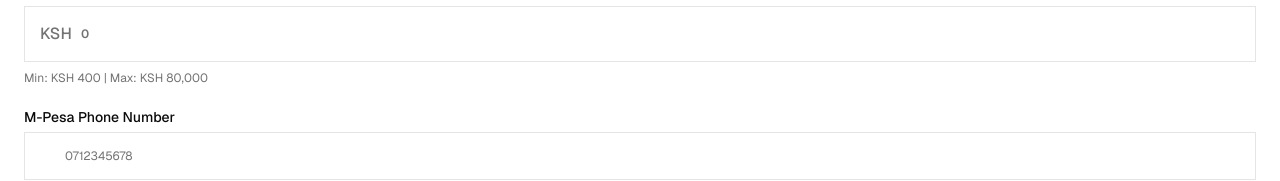
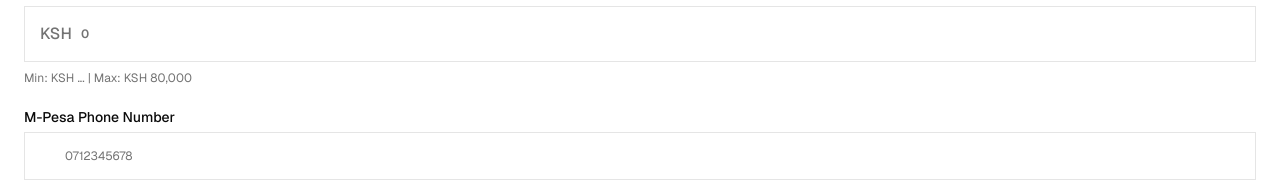
Before and after one commit to BazarinTech/anduril-market, a Next.js app: page /recharge in a window 1280 px wide. Shown: the part 470-651 px from the top of the page. Built offline with nearby package versions, Linux system fonts and the light colour scheme; no server answers; some icons are missing.

Commit message:
Fix: improved market

```diff
--- a/app/(app)/cashout/page.tsx
+++ b/app/(app)/cashout/page.tsx
@@ -26,6 +26,7 @@
 import Topbar from "@/components/shared/topbar"
 import { PasswordInput } from "@/components/auth/password-input"
 import { useMainStore } from "@/lib/stores/use-main-store"
+import { parseLimit } from "@/lib/limits/amount"
 import { initiateWithdrawal } from "@/lib/backend/actions"
 import { toast } from "sonner"
 import { useCurrency } from "@/lib/hooks/use-currency"
@@ -50,7 +51,10 @@
     balance: 0,
     mpesaPhone: "",
     accountName: "",
-    minWithdraw: 0,
+    // null, not 0. Before the API responds the minimum is *unknown*, and 0
+    // would make `amount < min` false for every amount -- the check would be
+    // silently absent for anyone who submits during that window.
+    minWithdraw: null as number | null,
     maxWithdraw: 0,
   })
 
@@ -64,7 +68,7 @@
         balance: Number(mainDetails.wallet.balance),
         mpesaPhone: mainDetails.wallet.withdrawal_account,
         accountName: mainDetails.wallet.withdrawal_name,
-        minWithdraw: Number(mainDetails.controls.minWithdrawal),
+        minWithdraw: parseLimit(mainDetails.controls.minWithdrawal),
         maxWithdraw: 1000000,
       })
       setFee(mainDetails.controls.withFee)
@@ -91,6 +95,11 @@
 
     if (!amount || numAmount <= 0) {
       setError("Please enter a valid amount")
+      return
+    }
+
+    if (walletData.minWithdraw === null) {
+      setError("Still loading withdrawal limits. Please try again in a moment.")
       return
     }
 
@@ -235,7 +244,7 @@
                 />
               </div>
               <p className="text-xs text-muted-foreground">
-                Min: KSH {walletData.minWithdraw} | Max: KSH {walletData.maxWithdraw.toLocaleString()}
+                Min: KSH {walletData.minWithdraw ?? "..."} | Max: KSH {walletData.maxWithdraw.toLocaleString()}
               </p>
             </div>
 
--- a/app/(app)/recharge/page.tsx
+++ b/app/(app)/recharge/page.tsx
@@ -13,6 +13,7 @@
 } from "hugeicons-react"
 import Topbar from "@/components/shared/topbar"
 import { useMainStore } from "@/lib/stores/use-main-store"
+import { parseLimit } from "@/lib/limits/amount"
 import { toast } from "sonner"
 import { initiateDeposit } from "@/lib/backend/actions"
 
@@ -24,10 +25,19 @@
   const [isLoading, setIsLoading] = useState(false)
   const [error, setError] = useState("")
   const [successMessage, setSuccessMessage] = useState("")
+  const mainDetails = useMainStore((state) => state.mainDetails)
   const fetchMainDetails = useMainStore((state) => state.fetchMainDetails)
   const token = useMainStore((state) => state.token)
 
-  const minDeposit = 400
+  /**
+   * The minimum comes from the platform settings, not from this file.
+   *
+   * It used to be a hardcoded 400 that was *displayed* and never compared
+   * against, so the screen stated a floor it did not enforce -- a KSH 1
+   * deposit passed straight through to the STK push. null means "not known
+   * yet", which blocks rather than permits.
+   */
+  const minDeposit = parseLimit(mainDetails?.controls?.minDeposit)
   const maxDeposit = 80000
 
   const handleAmountSelect = (value: number) => {
@@ -51,6 +61,21 @@
 
     if (!amount || numAmount <= 0) {
       setError("Please enter a valid amount")
+      return
+    }
+
+    if (minDeposit === null) {
+      setError("Still loading deposit limits. Please try again in a moment.")
+      return
+    }
+
+    if (numAmount < minDeposit) {
+      setError(`Minimum deposit is KSH ${minDeposit}`)
+      return
+    }
+
+    if (numAmount > maxDeposit) {
+      setError(`Maximum deposit is KSH ${maxDeposit.toLocaleString()}`)
       return
     }
 
@@ -138,7 +163,7 @@
             />
           </div>
           <p className="text-xs text-muted-foreground">
-            Min: KSH {minDeposit} | Max: KSH {maxDeposit.toLocaleString()}
+            Min: KSH {minDeposit ?? "..."} | Max: KSH {maxDeposit.toLocaleString()}
           </p>
         </div>
 
--- /dev/null
+++ b/lib/limits/amount.ts
@@ -0,0 +1,21 @@
+/**
+ * Parse a platform limit that arrived from the API.
+ *
+ * The comparison this feeds is `amount < limit`, and that expression is false
+ * whenever `limit` is NaN -- so an absent or malformed value does not weaken
+ * the check, it removes it. `Number(undefined)` is NaN, and the cashout screen
+ * additionally starts at 0 before the API responds, which has the same effect
+ * for anyone quick enough to submit during that window.
+ *
+ * Returning null for anything unusable forces the caller to decide, and the
+ * callers here refuse rather than guess. The server enforces the same limits
+ * independently; this exists so the user is told before a request is made,
+ * not to be the only thing standing in the way.
+ */
+export function parseLimit(value: unknown): number | null {
+  if (value === null || value === undefined || value === "") return null
+
+  const n = Number(value)
+
+  return Number.isFinite(n) && n >= 0 ? n : null
+}
--- a/types.d.ts
+++ b/types.d.ts
@@ -151,6 +151,7 @@
     average_return: string
     controls: {
         minWithdrawal: Amount
+        minDeposit?: Amount
         withFee: number
         minTransfer: Amount
         tranFee: number
```
